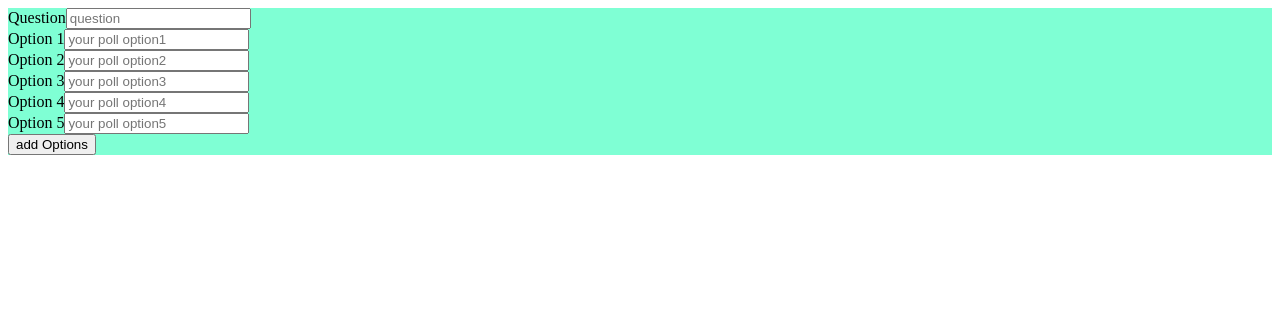
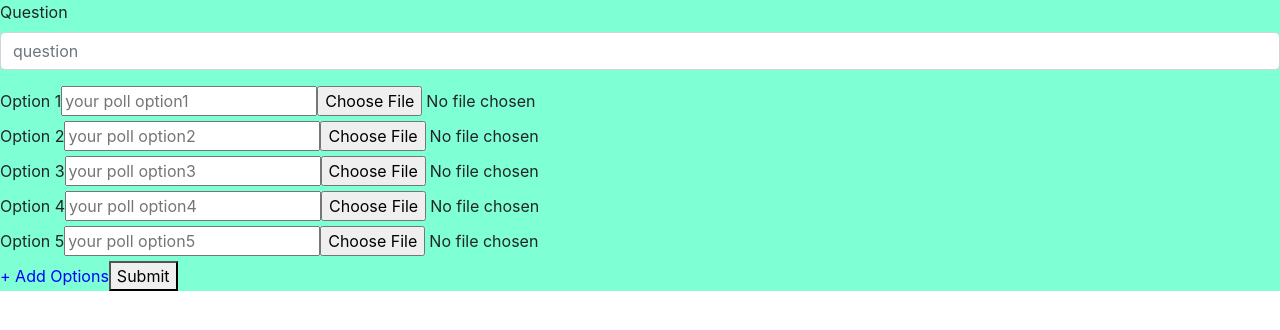
Before and after one commit to SamanehGhafouri/MobPoll-Prototype, an Angular app: page / in a window 1280 px wide. Shown: the top 330 px of the page. Built offline with nearby package versions, Linux system fonts and the light colour scheme.

Commit message:
question part required works

```diff
--- a/package.json
+++ b/package.json
@@ -19,6 +19,7 @@
     "@angular/platform-browser": "~9.1.12",
     "@angular/platform-browser-dynamic": "~9.1.12",
     "@angular/router": "~9.1.12",
+    "bootstrap": "^4.5.3",
     "rxjs": "~6.5.4",
     "tslib": "^1.10.0",
     "zone.js": "~0.10.2"
--- a/src/app/form/form.component.html
+++ b/src/app/form/form.component.html
@@ -1,9 +1,25 @@
 <form style="background-color: aquamarine" [formGroup]="mainForm">
-  <label>Question</label>
-  <input type="text" formControlName="question" placeholder="question">
+  <div class="form-group">
+    <label>
+      <span>Question</span>
+    </label>
+    <input type="text" class="form-control" placeholder="question"  formControlName="question" required>
+    <div class="alert alert-danger" *ngIf="question.invalid && (question.dirty || question.touched)" >
+      <div *ngIf="question.errors.required">
+        question is required
+      </div>
+      <div *ngIf="question.errors.minlength">
+        Question must be at least 4 character
+      </div>
+    </div>
+    </div>
+
+
   <div *ngFor="let option of mainForm.value.options; index as i;">
     <label>Option {{i + 1}}</label>
     <input type="text" placeholder="your poll option{{i + 1}}">
+    <input type="file" placeholder="click">
   </div>
-  <button (click)="addOption()">add Options</button>
+  <a (click)="addOption()" style="color: blue; cursor:pointer;">+ Add Options</a>
+  <button (click)="onSubmit()">Submit</button>
 </form>
--- a/src/app/form/form.component.ts
+++ b/src/app/form/form.component.ts
@@ -1,5 +1,5 @@
 import {AfterViewInit, Component, OnInit} from '@angular/core';
-import {FormArray, FormBuilder, FormControl, FormGroup} from "@angular/forms";
+import {FormArray, FormBuilder, FormControl, FormGroup, Validators} from "@angular/forms";
 
 @Component({
   selector: 'app-form',
@@ -7,18 +7,9 @@ import {FormArray, FormBuilder, FormControl, FormGroup} from "@angular/forms";
   styleUrls: ['./form.component.css']
 })
 export class FormComponent implements OnInit{
-  mainForm: FormGroup
+  mainForm: FormGroup;
   constructor() {
-    this.mainForm = new FormGroup({
-      question: new FormControl(''),
-      options: new FormArray([
-        new FormControl(''),
-        new FormControl(''),
-        new FormControl(''),
-        new FormControl(''),
-        new FormControl('')
-      ])
-    });
+
   }
 
   addOption(){
@@ -28,8 +19,31 @@ export class FormComponent implements OnInit{
     console.log("number of input", this.mainForm.value.options.length);
   }
 
-  ngOnInit(){
+  ngOnInit(): void{
+    this.mainForm = new FormGroup({
+      question: new FormControl('', [Validators.required,
+        Validators.minLength(4)]),
+      options: new FormArray([
+        new FormControl(''),
+        new FormControl(''),
+        new FormControl(''),
+        new FormControl(''),
+        new FormControl('')
+      ])
+    });
 
   }
+  get question(){
+    return this.mainForm.get('question');
+  }
+  onSubmit(){
+    // this.submitted = true;
+    // if (this.mainForm.valid){
+    //   alert('Form Submitted');
+    //   console.table(this.mainForm.value);
+    // }
+  }
+
+
 
 }
--- a/src/styles.css
+++ b/src/styles.css
@@ -1 +1,2 @@
 /* You can add global styles to this file, and also import other style files */
+@import "~bootstrap/dist/css/bootstrap.css";
```
Also changed, not shown: 1 other file (tests, documents, lock files or other folders).
